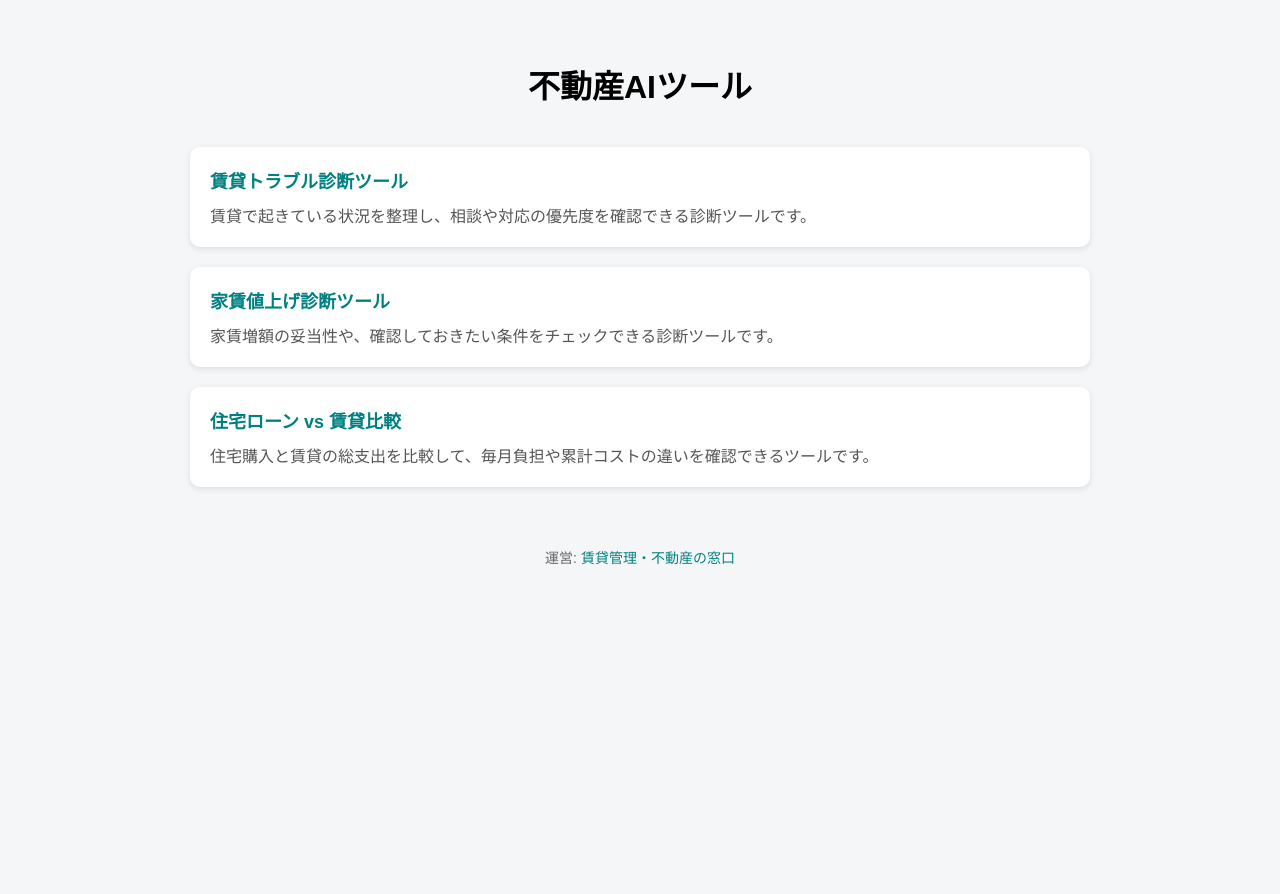
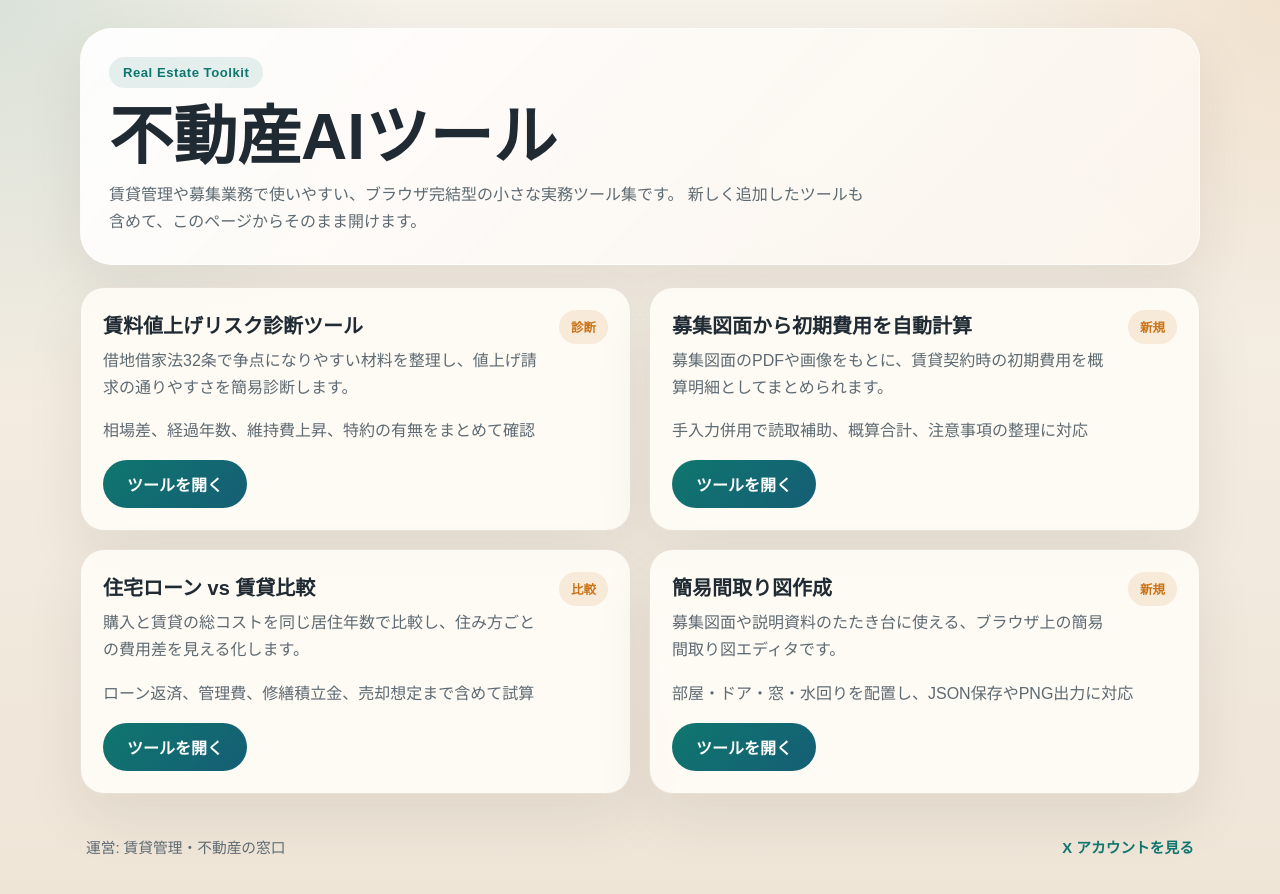
Before and after one commit to gakumon8800/tools, a plain HTML site: page index.html in a window 1280 px wide. Before the commit the page ends 800 px from the top, so only its background shows below. Drawn offline with Linux system fonts and the light colour scheme.

Commit message:
Update index.html

```diff
--- a/index.html
+++ b/index.html
@@ -2,87 +2,243 @@
 <html lang="ja">
 <head>
   <meta charset="UTF-8">
-<title>不動産AIツール | 賃貸管理・不動産の窓口</title>
-<meta name="viewport" content="width=device-width, initial-scale=1">
+  <meta name="viewport" content="width=device-width, initial-scale=1.0">
+  <title>不動産AIツール</title>
   <meta
     name="description"
-  content="賃貸管理・不動産の窓口が公開する不動産AIツール集です。賃貸トラブル診断、家賃値上げ診断、住宅ローンと賃貸比較などの便利なツールを掲載しています。"
+    content="賃貸管理・不動産実務向けのWebツール一覧です。値上げ診断、初期費用計算、住宅ローン比較、間取り図作成に対応しています。"
   >
   <style>
-body{
-  font-family:sans-serif;
-  background:#f5f6f7;
-  margin:0;
-  padding:40px;
+    :root {
+      --surface: rgba(255, 252, 247, 0.9);
+      --ink: #1f2a33;
+      --muted: #5d6a72;
+      --line: rgba(97, 78, 56, 0.14);
+      --accent: #0f766e;
+      --accent-2: #c97316;
+      --shadow: 0 24px 60px rgba(36, 30, 20, 0.08);
+      --radius: 24px;
     }
-h1{
-  text-align:center;
-  margin-bottom:40px;
+
+    * {
+      box-sizing: border-box;
     }
-.container{
-  max-width:900px;
-  margin:auto;
+
+    body {
+      margin: 0;
+      color: var(--ink);
+      font-family: "Hiragino Sans", "Yu Gothic", sans-serif;
+      background:
+        radial-gradient(circle at top left, rgba(15, 118, 110, 0.12), transparent 26%),
+        radial-gradient(circle at top right, rgba(201, 115, 22, 0.12), transparent 22%),
+        linear-gradient(180deg, #f6f1e8 0%, #efe5d7 100%);
+      min-height: 100vh;
     }
-.card{
-  background:white;
-  padding:20px;
-  margin-bottom:20px;
-  border-radius:10px;
-  box-shadow:0 2px 6px rgba(0,0,0,0.1);
+
+    .shell {
+      width: min(1120px, calc(100% - 24px));
+      margin: 0 auto;
+      padding: 28px 0 40px;
     }
-.card a{
-  text-decoration:none;
-  color:#008080;
-  font-weight:bold;
-  font-size:18px;
+
+    .hero {
+      padding: 28px;
+      border-radius: 32px;
+      background: linear-gradient(135deg, rgba(255, 255, 255, 0.92), rgba(250, 244, 236, 0.96));
+      border: 1px solid rgba(255, 255, 255, 0.6);
+      box-shadow: var(--shadow);
     }
-.desc{
-  margin-top:10px;
-  color:#555;
+
+    .eyebrow {
+      display: inline-flex;
+      padding: 8px 14px;
+      border-radius: 999px;
+      background: rgba(15, 118, 110, 0.1);
+      color: var(--accent);
+      font-size: 0.82rem;
+      font-weight: 700;
+      letter-spacing: 0.04em;
     }
-footer{
-  margin-top:60px;
-  text-align:center;
-  font-size:14px;
-  color:#666;
+
+    h1 {
+      margin: 16px 0 10px;
+      font-size: clamp(2rem, 6vw, 4rem);
+      line-height: 1.05;
     }
-footer a{
-  color:#008080;
-  text-decoration:none;
+
+    .hero p {
+      margin: 0;
+      max-width: 760px;
+      color: var(--muted);
+      line-height: 1.7;
+    }
+
+    .grid {
+      display: grid;
+      grid-template-columns: repeat(2, minmax(0, 1fr));
+      gap: 18px;
+      margin-top: 22px;
+    }
+
+    .card {
+      display: flex;
+      flex-direction: column;
+      gap: 16px;
+      padding: 22px;
+      border-radius: var(--radius);
+      background: var(--surface);
+      border: 1px solid var(--line);
+      box-shadow: var(--shadow);
+    }
+
+    .card-header {
+      display: flex;
+      align-items: flex-start;
+      justify-content: space-between;
+      gap: 16px;
+    }
+
+    .badge {
+      flex-shrink: 0;
+      padding: 8px 12px;
+      border-radius: 999px;
+      background: rgba(201, 115, 22, 0.12);
+      color: var(--accent-2);
+      font-size: 0.78rem;
+      font-weight: 700;
+    }
+
+    .card h2 {
+      margin: 0 0 8px;
+      font-size: 1.25rem;
+    }
+
+    .card p,
+    .meta,
+    footer {
+      margin: 0;
+      color: var(--muted);
+      line-height: 1.7;
+    }
+
+    .card a {
+      display: inline-flex;
+      align-items: center;
+      justify-content: center;
+      width: fit-content;
+      min-width: 9rem;
+      padding: 12px 18px;
+      border-radius: 999px;
+      background: linear-gradient(135deg, #0f766e, #155e75);
+      color: #fff;
+      text-decoration: none;
+      font-weight: 700;
+    }
+
+    footer {
+      display: flex;
+      align-items: center;
+      justify-content: space-between;
+      gap: 16px;
+      margin-top: 22px;
+      padding: 20px 6px 0;
+      font-size: 0.92rem;
+    }
+
+    footer a {
+      color: var(--accent);
+      text-decoration: none;
+      font-weight: 700;
+    }
+
+    @media (max-width: 860px) {
+      .grid {
+        grid-template-columns: 1fr;
+      }
+
+      .shell {
+        width: min(100% - 16px, 1120px);
+        padding-top: 16px;
+      }
+
+      .hero,
+      .card {
+        padding: 18px;
+        border-radius: 22px;
+      }
+
+      footer {
+        flex-direction: column;
+        align-items: flex-start;
+      }
     }
   </style>
 </head>
 <body>
-<div class="container">
+  <main class="shell">
+    <section class="hero">
+      <span class="eyebrow">Real Estate Toolkit</span>
       <h1>不動産AIツール</h1>
+      <p>
+        賃貸管理や募集業務で使いやすい、ブラウザ完結型の小さな実務ツール集です。
+        新しく追加したツールも含めて、このページからそのまま開けます。
+      </p>
+    </section>
 
-  <div class="card">
-    <a href="./trouble-diagnosis/">賃貸トラブル診断ツール</a>
-    <div class="desc">
-      賃貸で起きている状況を整理し、相談や対応の優先度を確認できる診断ツールです。
+    <section class="grid" aria-label="ツール一覧">
+      <article class="card">
+        <div class="card-header">
+          <div>
+            <h2>賃料値上げリスク診断ツール</h2>
+            <p>借地借家法32条で争点になりやすい材料を整理し、値上げ請求の通りやすさを簡易診断します。</p>
           </div>
+          <span class="badge">診断</span>
         </div>
+        <div class="meta">相場差、経過年数、維持費上昇、特約の有無をまとめて確認</div>
+        <a href="./tools/rent-increase-check/">ツールを開く</a>
+      </article>
 
-  <div class="card">
-    <a href="./rent-increase-check/">家賃値上げ診断ツール</a>
-    <div class="desc">
-      家賃増額の妥当性や、確認しておきたい条件をチェックできる診断ツールです。
+      <article class="card">
+        <div class="card-header">
+          <div>
+            <h2>募集図面から初期費用を自動計算</h2>
+            <p>募集図面のPDFや画像をもとに、賃貸契約時の初期費用を概算明細としてまとめられます。</p>
           </div>
+          <span class="badge">新規</span>
         </div>
+        <div class="meta">手入力併用で読取補助、概算合計、注意事項の整理に対応</div>
+        <a href="./tools/mysoku-intial-cost/">ツールを開く</a>
+      </article>
 
-  <div class="card">
-    <a href="https://gakumon8800.github.io/tools/home-rent-vs-buy/" target="_blank" rel="noopener noreferrer">住宅ローン vs 賃貸比較</a>
-    <div class="desc">
-      住宅購入と賃貸の総支出を比較して、毎月負担や累計コストの違いを確認できるツールです。
+      <article class="card">
+        <div class="card-header">
+          <div>
+            <h2>住宅ローン vs 賃貸比較</h2>
+            <p>購入と賃貸の総コストを同じ居住年数で比較し、住み方ごとの費用差を見える化します。</p>
           </div>
+          <span class="badge">比較</span>
         </div>
+        <div class="meta">ローン返済、管理費、修繕積立金、売却想定まで含めて試算</div>
+        <a href="./tools/home-rent-vs-buy/">ツールを開く</a>
+      </article>
+
+      <article class="card">
+        <div class="card-header">
+          <div>
+            <h2>簡易間取り図作成</h2>
+            <p>募集図面や説明資料のたたき台に使える、ブラウザ上の簡易間取り図エディタです。</p>
+          </div>
+          <span class="badge">新規</span>
+        </div>
+        <div class="meta">部屋・ドア・窓・水回りを配置し、JSON保存やPNG出力に対応</div>
+        <a href="./tools/floor-plan-maker/">ツールを開く</a>
+      </article>
+    </section>
 
     <footer>
-    運営:
-    <a href="https://x.com/ai_gakumon" target="_blank" rel="noopener noreferrer">
-      賃貸管理・不動産の窓口
-    </a>
+      <div>運営: 賃貸管理・不動産の窓口</div>
+      <a href="https://x.com/ai_gakumon" target="_blank" rel="noopener noreferrer">X アカウントを見る</a>
     </footer>
-</div>
+  </main>
 </body>
 </html>
```
Lines whose indentation alone changed are shown as unchanged.
